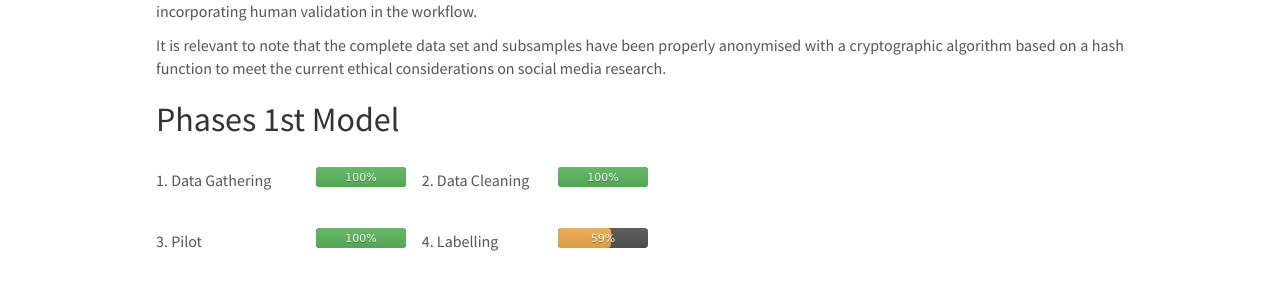
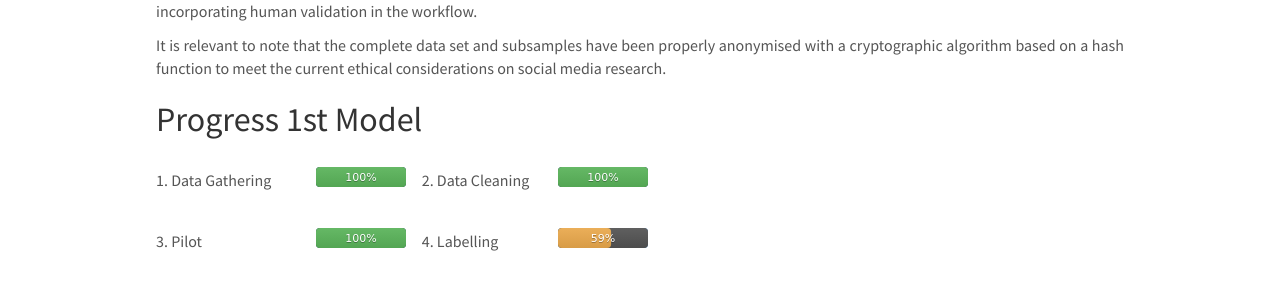
Before and after one commit to training-datalab/old-training-datalab.com, a Jekyll site: the page built from _pages/vip-project-machine-learning.md, in a window 1280 px wide and 900 px high, scrolled down 1978 px. Shown: the part 162-449 px from the top of the window. Built offline with Jekyll 4.4.1, drawn with Linux system fonts in a browser that asks for light colours; nearby versions of some CDN libraries.

Commit message:
Update vip-project-machine-learning.md

```diff
--- a/_pages/vip-project-machine-learning.md
+++ b/_pages/vip-project-machine-learning.md
@@ -83,7 +83,7 @@ permalink: /projects/vip-project-machine-learning
 
 <p align="justify">It is relevant to note that the complete data set and subsamples have been properly anonymised with a cryptographic algorithm based on a hash function to meet the current ethical considerations on social media research.</p>
 
-## Phases 1st Model
+## Progress 1st Model
 
 |---|---|---|---|---|---|---|
 | 1. Data Gathering | &nbsp;&nbsp;&nbsp;&nbsp;&nbsp; | ![100%]({{ site.url }}{{ site.baseurl }}/badges/progress_bar/100.svg) | &nbsp;&nbsp;&nbsp;&nbsp;&nbsp; | 2. Data Cleaning | &nbsp;&nbsp;&nbsp;&nbsp;&nbsp; | ![100%]({{ site.url }}{{ site.baseurl }}/badges/progress_bar/100.svg) |
```
